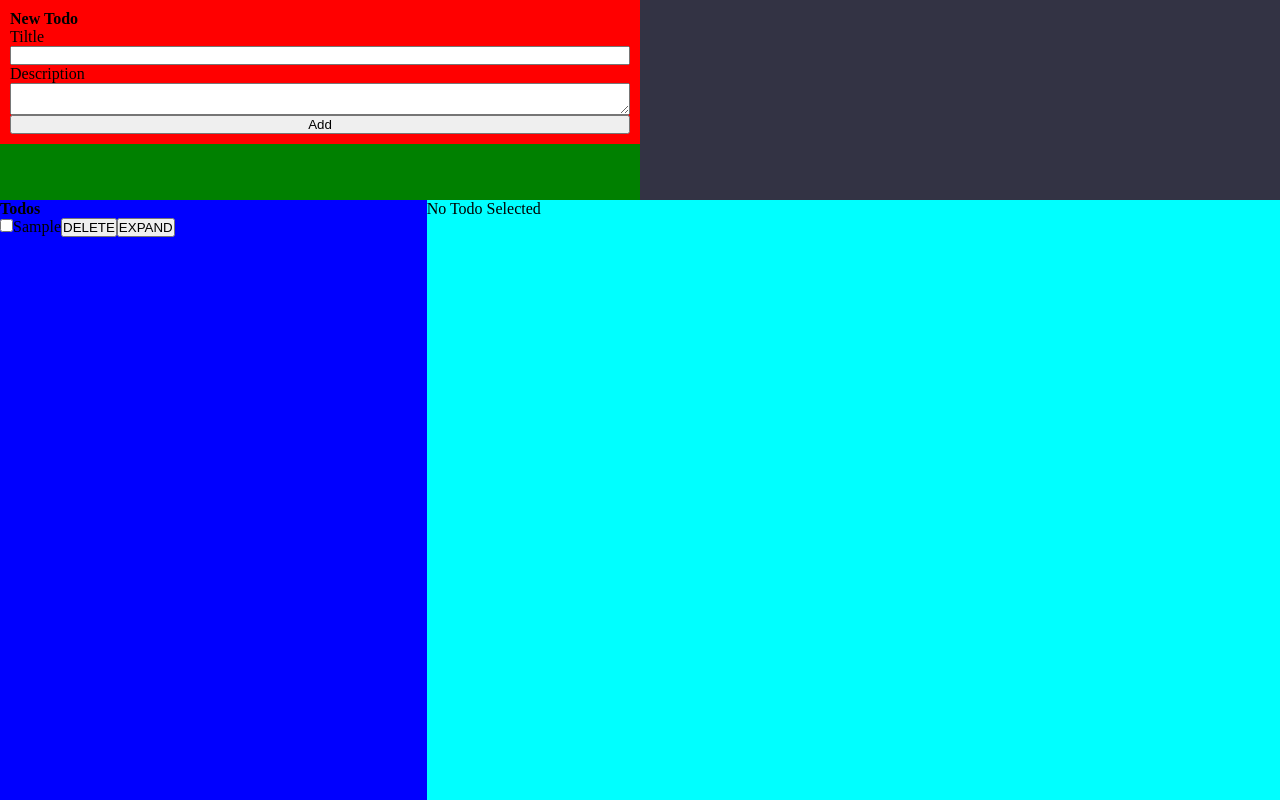
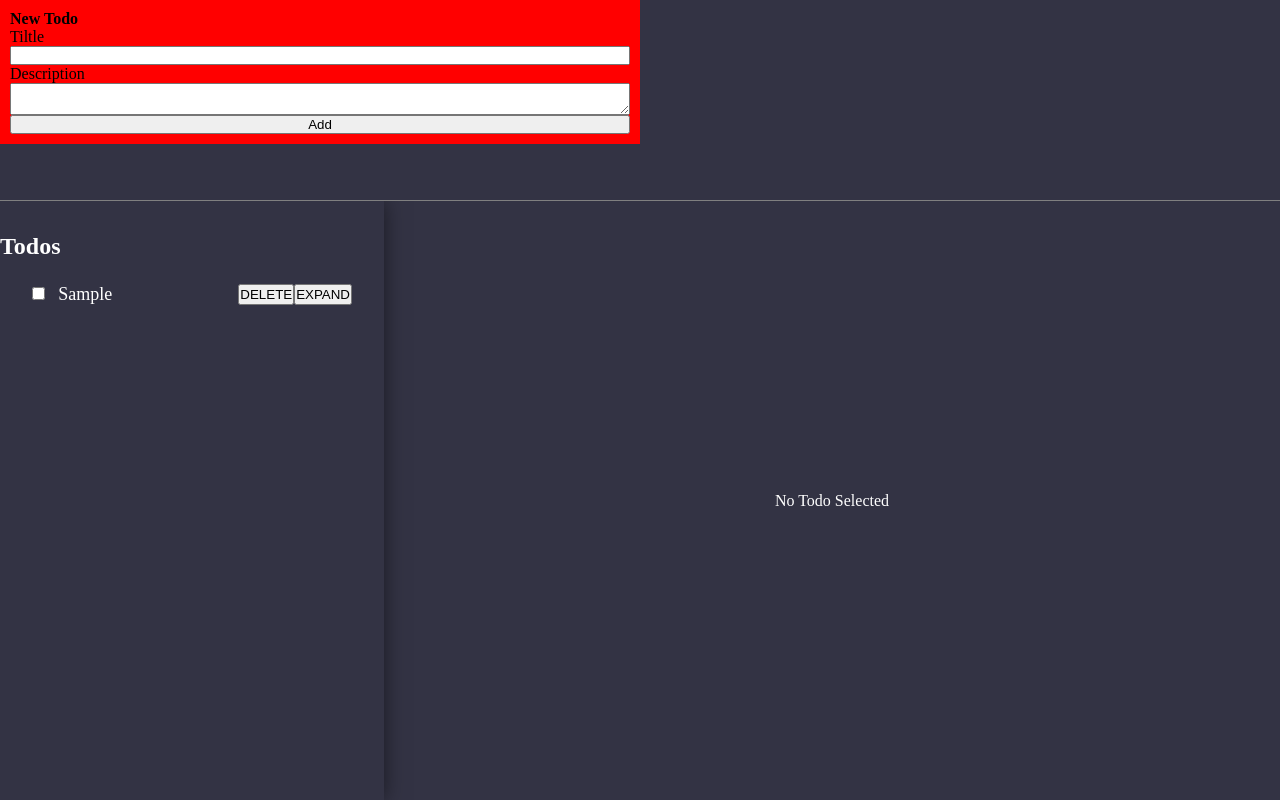
Before and after one commit to RNtaate/vite_todo, a React (Vite) app: page / in a window 1280 px wide. Both pictures are taken after typing "Sample", "Sample" into the empty fields and a click on the button "Add". Built offline with nearby package versions, Linux system fonts and the light colour scheme.

Commit message:
Update styling for multiple component elements
Add class names to various elements to facilitate styling

```diff
--- a/src/App.css
+++ b/src/App.css
@@ -18,7 +18,6 @@
   width: 50%;
   max-height: 25vh;
   min-height: 25vh;
-  background-color: green;
 }
 
 .item-form {
@@ -29,22 +28,64 @@
 
 .lower-div {
   flex: 1;
-  background-color: black;
   overflow: hidden;
+  border-top: 1px solid gray;
 }
 
 .items-list-aside,
 .details-container-div {
   align-self: stretch;
-  overflow: hidden;
+  overflow: auto;
 }
 
 .items-list-aside {
-  background-color: blue;
+  min-width: 30%;
+  max-width: 30%;
+  padding: 2em 0;
+  color: white;
+  box-shadow: 0 0 20px rgba(0, 0, 0, 0.5);
+}
+
+.todo-list {
+  padding: 1em 0;
+}
+
+.todo-item {
+  list-style-type: none;
+  padding: 0.5em 2em;
+  display: flex;
+  justify-content: space-between;
+}
+
+.todo-item:hover,
+.item-naming-div > input,
+.item-naming-div > label {
+  cursor: pointer;
+}
+
+.todo-item:hover {
+  background-color: rgba(0, 0, 0, 0.3);
+}
+
+.item-naming-div {
   flex: 1;
 }
 
+.item-naming-div > input {
+  margin-right: 1em;
+}
+
+.item-naming-div > label {
+  width: 100%;
+  font-size: 18px;
+}
+
 .details-container-div {
-  background-color: cyan;
-  flex: 2;
+  min-width: 70%;
+  max-width: 70%;
+  display: flex;
+  justify-content: center;
+  align-items: center;
+  color: white;
+  padding: 5em;
 }
--- a/src/App.jsx
+++ b/src/App.jsx
@@ -19,7 +19,7 @@ function App() {
 
       <div className='lower-div'>
         <aside className="items-list-aside" >
-          <h4>Todos</h4>
+          <h1>Todos</h1>
           {Object.keys(todos).length === 0 && <h6>No todos yet</h6>}
           <TodosList />
         </aside>
--- a/src/components/TodoItem.jsx
+++ b/src/components/TodoItem.jsx
@@ -13,9 +13,11 @@ export default function TodoItem({todo}) {
   }
 
   return (
-    <li >
-      <input type='checkbox' id={todo.id} onChange={handleCheckToggle} />
-      <label htmlFor={todo.id}>{todo.title}</label>
+    <li className="todo-item" >
+      <div className='item-naming-div'>
+        <input type='checkbox' id={todo.id} onChange={handleCheckToggle} />
+        <label htmlFor={todo.id}>{todo.title}</label>
+      </div>
       <button onClick={() => (handleDeletingTodo(todo))}>DELETE</button>
       <button onClick={() => {handleExpandingTodo(todo)}} >EXPAND</button>
     </li>
--- a/src/components/TodosList.jsx
+++ b/src/components/TodosList.jsx
@@ -9,7 +9,7 @@ export default function TodosList() {
   const { todos } = todosContext;
 
   return (
-    <ul>
+    <ul className="todo-list">
       {Object.keys(todos).map( singleKey => {
         return(
           <TodoItem key={singleKey} todo={todos[singleKey]} />
```
